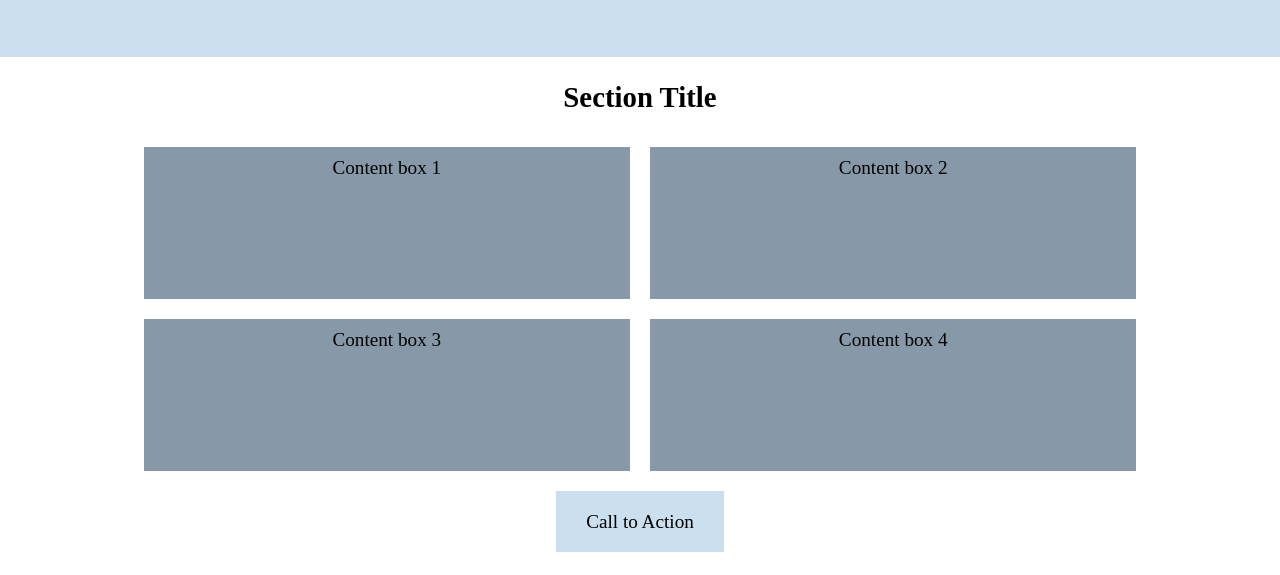
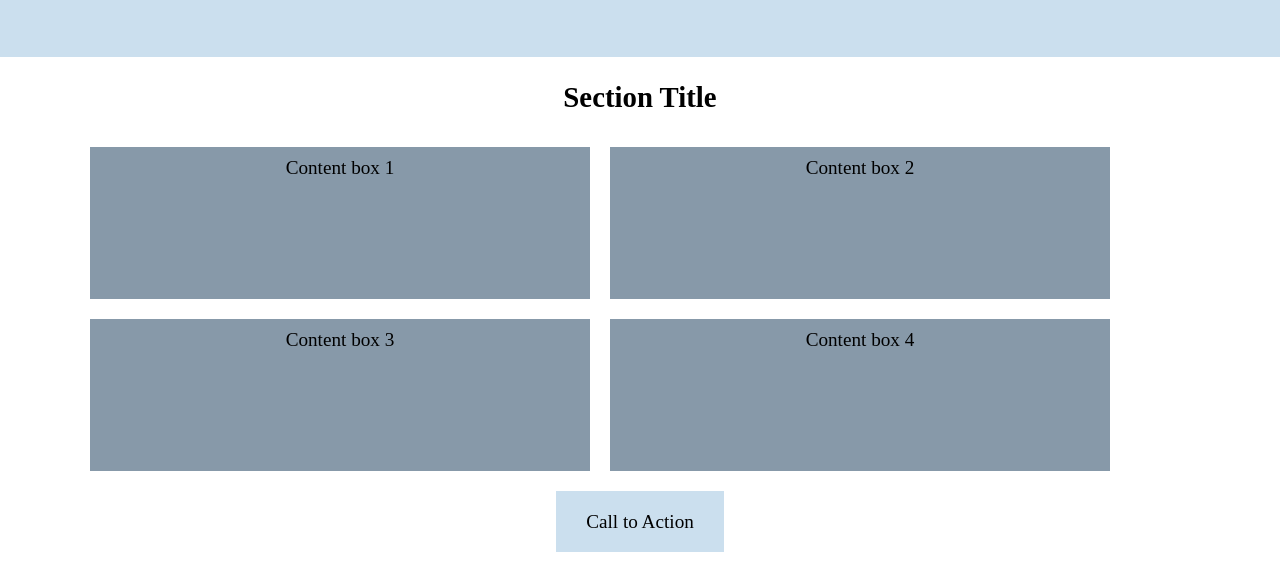
Before and after one commit to amberliangtesol/remote-assignments, a plain HTML site: page week1/index.html in a window 1280 px wide. Shown: the part 225-800 px from the top of the page. Drawn offline with Linux system fonts and the light colour scheme.

Commit message:
fix container boxes width

```diff
--- a/week1/css/base.css
+++ b/week1/css/base.css
@@ -80,17 +80,21 @@ body {
 				color: black;
 			}
 		.container {
-		width: 95%;
+
+		/* width: 95%;
+		margin: 0 auto; */
+	}
+		.item-container {
 			display: flex;
 			flex-direction: row;
 			flex-wrap: wrap;
 			justify-content: center;
 			background-color: white;
-		margin: 0 auto;
+			width: 1200px
 		}
 			.item
 				{
-			width: 40%;
+				width: 500px;
 				padding: 10px 0px 120px;
 				margin: 10px;
 				text-align: center;
--- a/week1/index.html
+++ b/week1/index.html
@@ -32,10 +32,12 @@
 	</div>
 
 	<div class="container">
-		<div class="item-1 item">Content box 1</div>
-		<div class="item-2 item">Content box 2</div>
-		<div class="item-3 item">Content box 3</div>
-		<div class="item-4 item">Content box 4</div>
+		<div class="item-container">
+			<div class="item-1 item">Content box 1</div>
+			<div class="item-2 item">Content box 2</div>
+			<div class="item-3 item">Content box 3</div>
+			<div class="item-4 item">Content box 4</div>
+		</div>
 	</div>
 
 	<div class="button">
```
Lines whose indentation alone changed are shown as unchanged.
